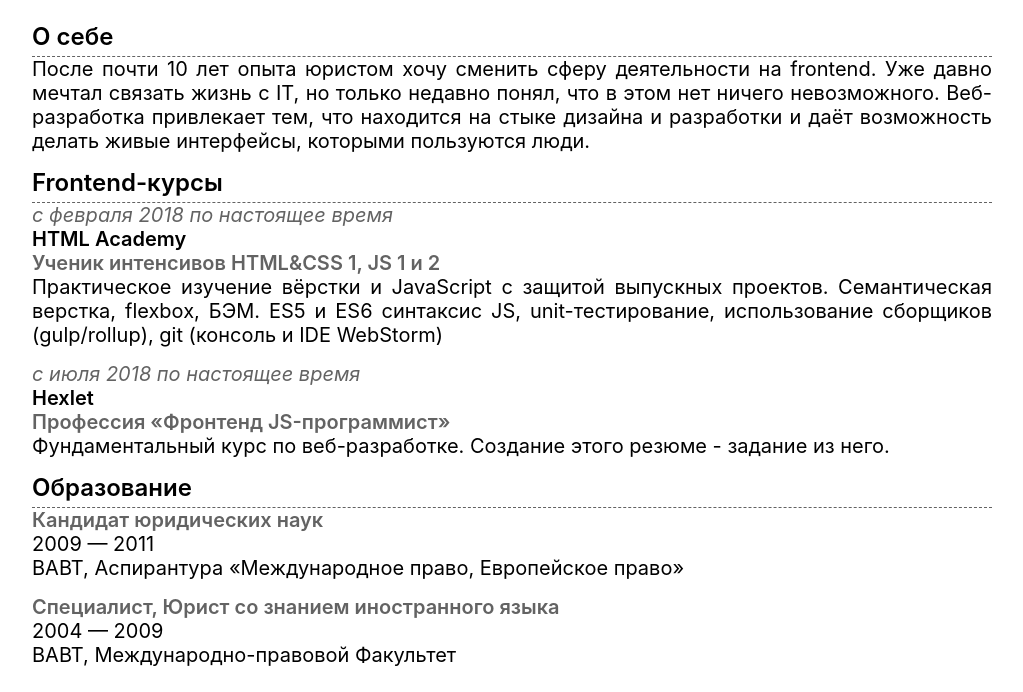
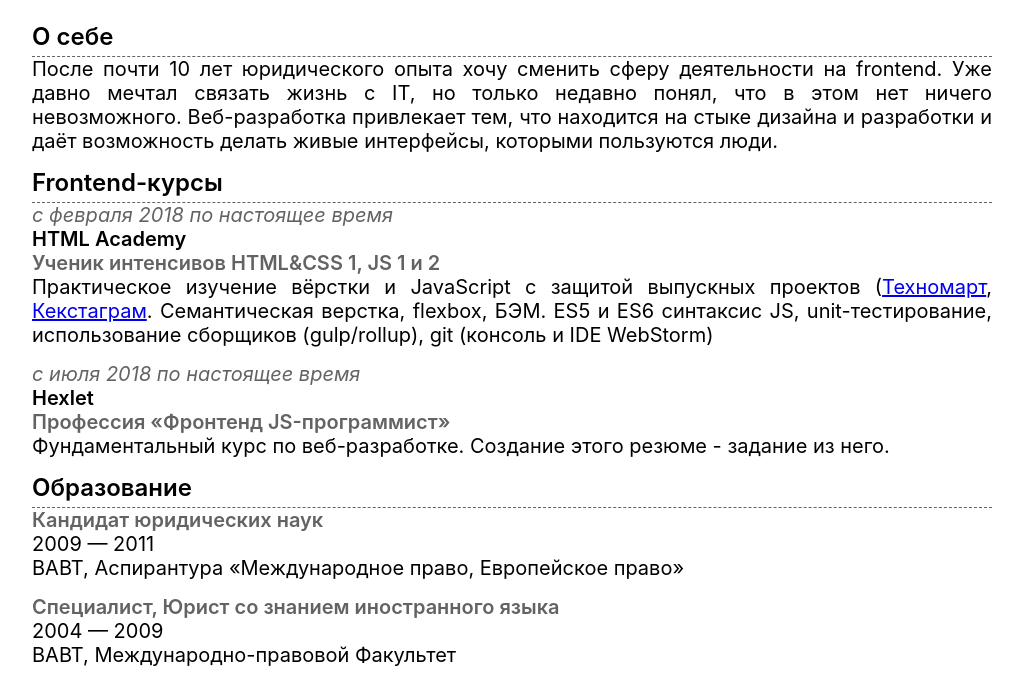
Before and after one commit to glevanov/glevanov, a plain HTML site: page index.html in a window 1280 px wide. Shown: the part 161-853 px from the top of the page, without its empty margins (128-1151 px from the left). Drawn offline with Linux system fonts and the light colour scheme.

Commit message:
Rewording, links to projects

```diff
--- a/index.html
+++ b/index.html
@@ -18,7 +18,7 @@
 <main class="main">
     <h2 class="heading heading__middle">О себе</h2>
     <div class="block">
-    <p class="text">После почти 10 лет опыта юристом хочу сменить сферу деятельности на frontend. Уже давно мечтал связать жизнь с IT, но только недавно понял, что в этом нет ничего невозможного. Веб-разработка привлекает тем, что находится на стыке дизайна
+    <p class="text">После почти 10 лет юридического опыта хочу сменить сферу деятельности на frontend. Уже давно мечтал связать жизнь с IT, но только недавно понял, что в этом нет ничего невозможного. Веб-разработка привлекает тем, что находится на стыке дизайна
         и разработки и даёт возможность делать живые интерфейсы, которыми пользуются люди.</p>
     </div>
 
@@ -27,7 +27,7 @@
         <p class="text block_duration">с февраля 2018 по настоящее время</p>
         <h3 class="heading heading__small">HTML Academy</h3>
         <p class="text block_job-tile">Ученик интенсивов HTML&CSS 1, JS 1 и 2</p>
-        <p class="text">Практическое изучение вёрстки и JavaScript с защитой выпускных проектов. Семантическая верстка, flexbox, БЭМ. ES5 и ES6 синтаксис JS, unit-тестирование, использование сборщиков (gulp/rollup), git (консоль и IDE WebStorm)</p>
+        <p class="text">Практическое изучение вёрстки и JavaScript с защитой выпускных проектов (<a href="https://github.com/glevanov/630209-technomart">Техномарт</a>, <a href="https://github.com/glevanov/630209-kekstagram">Кекстаграм</a>. Семантическая верстка, flexbox, БЭМ. ES5 и ES6 синтаксис JS, unit-тестирование, использование сборщиков (gulp/rollup), git (консоль и IDE WebStorm)</p>
     </section>
 
     <section class="block">
```
